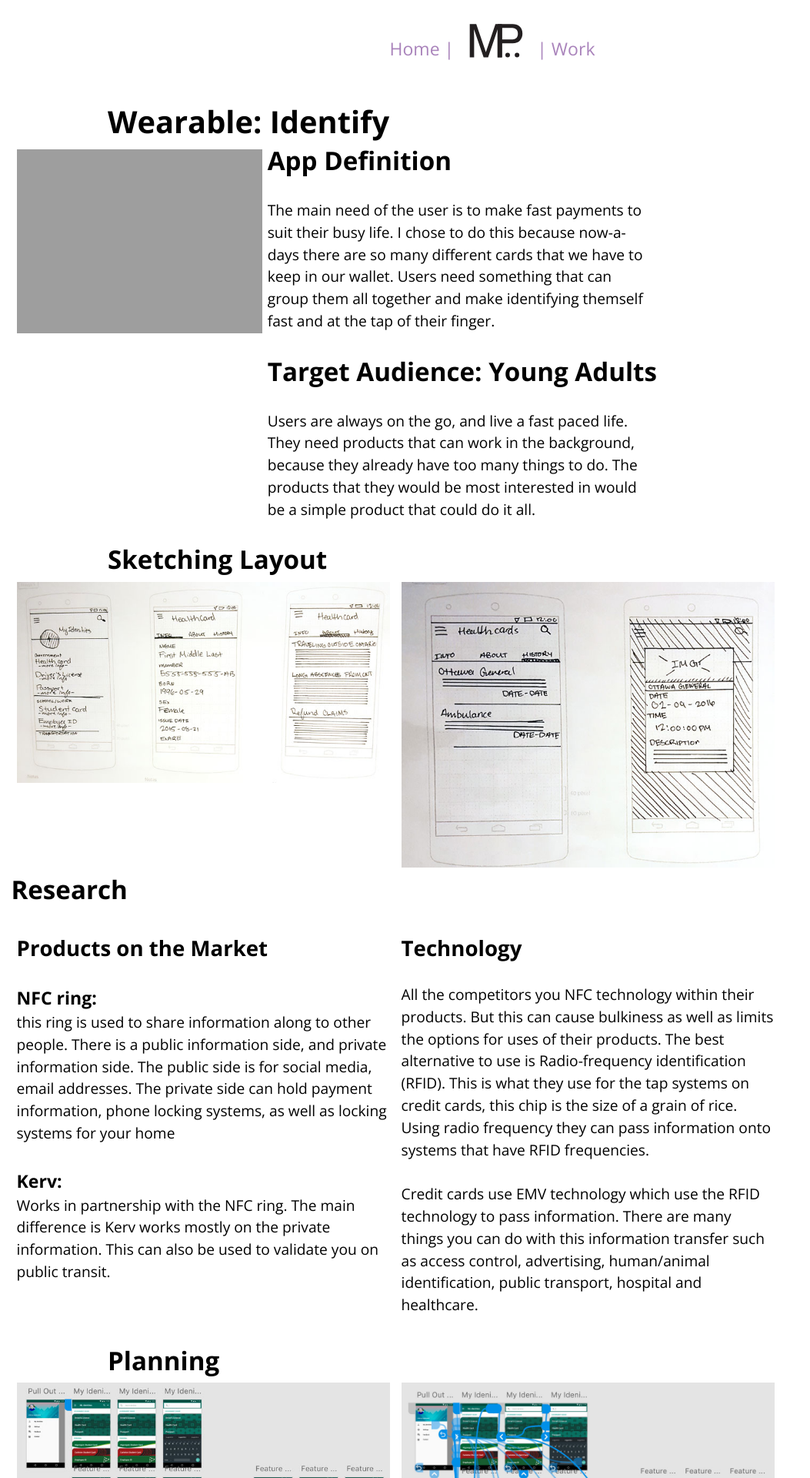
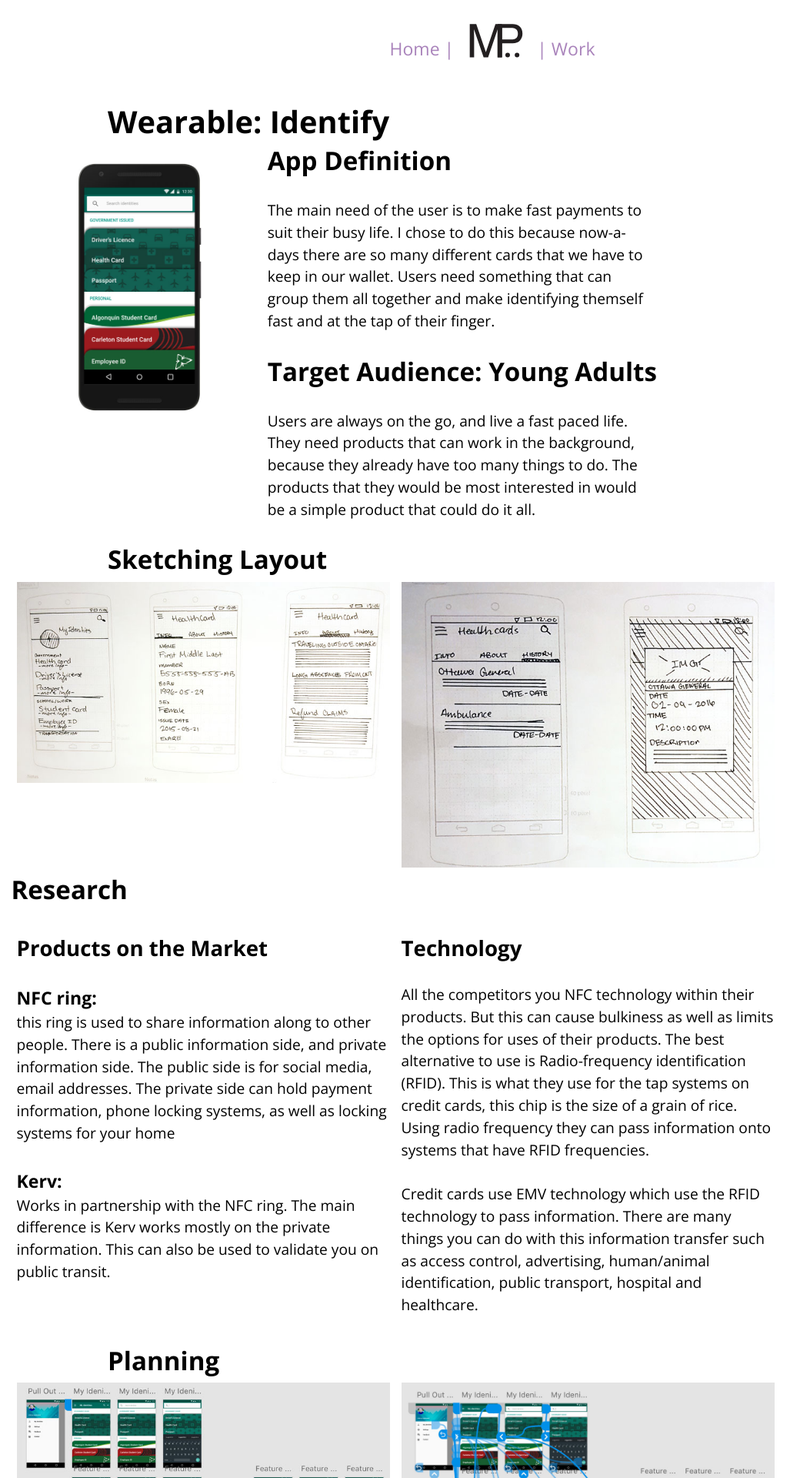
Before and after one commit to Mjams/domain, a Jekyll site: the page built from case-wearable.html, in a window 1280 px wide. Shown: the top 1920 px of the page at 77% size, without its empty margins (0-1053 px from the left). Built offline with Jekyll 4.4.1, drawn with Linux system fonts in a browser that asks for light colours.

Commit message:
fixed naming convention

```diff
--- a/case-wearable.html
+++ b/case-wearable.html
@@ -6,7 +6,7 @@ layout: default
 
 <div class="grid max-body">
   <div class="unit xs-1 s-1 m-1-2 l-1-3">
-    <img class="island-quarter  img-flex" src="{{site.baseurl}}/images/identify-thumb.jpg/" alt="Image of application in phone screen">
+    <img class="island-quarter  img-flex" src="{{site.baseurl}}/images/identify-thumb.jpg" alt="Image of application in phone screen">
   </div>
 
   <div class="unit xs-1 s-1 m-1-2 l-2-3">
```
